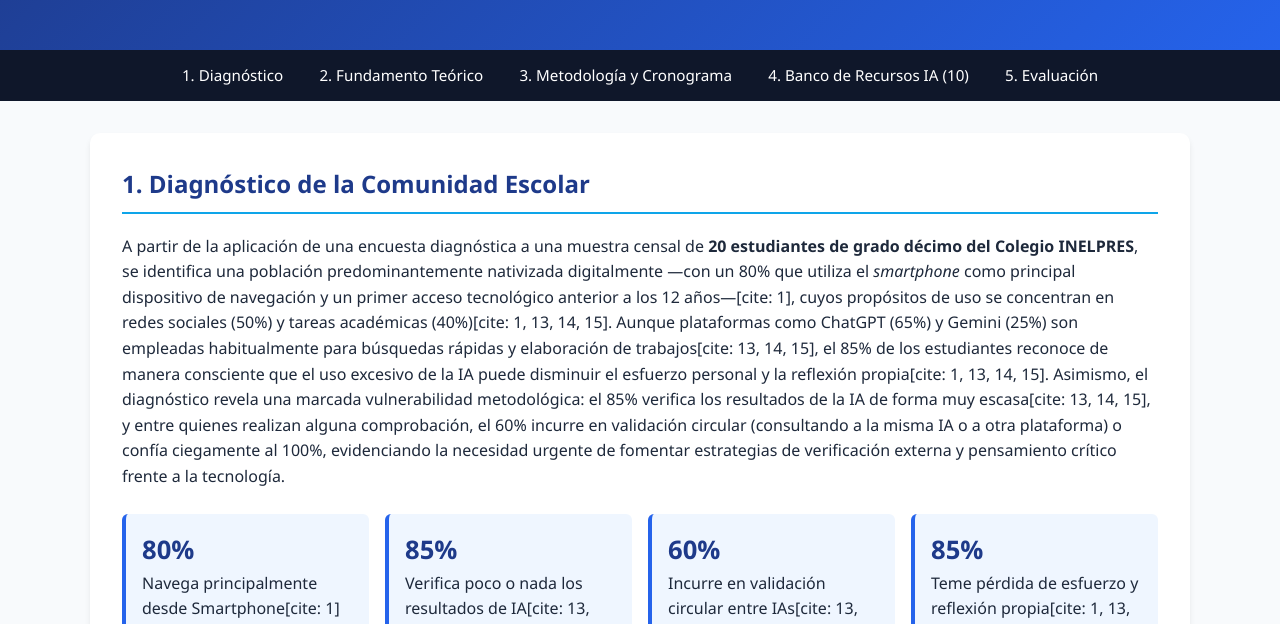
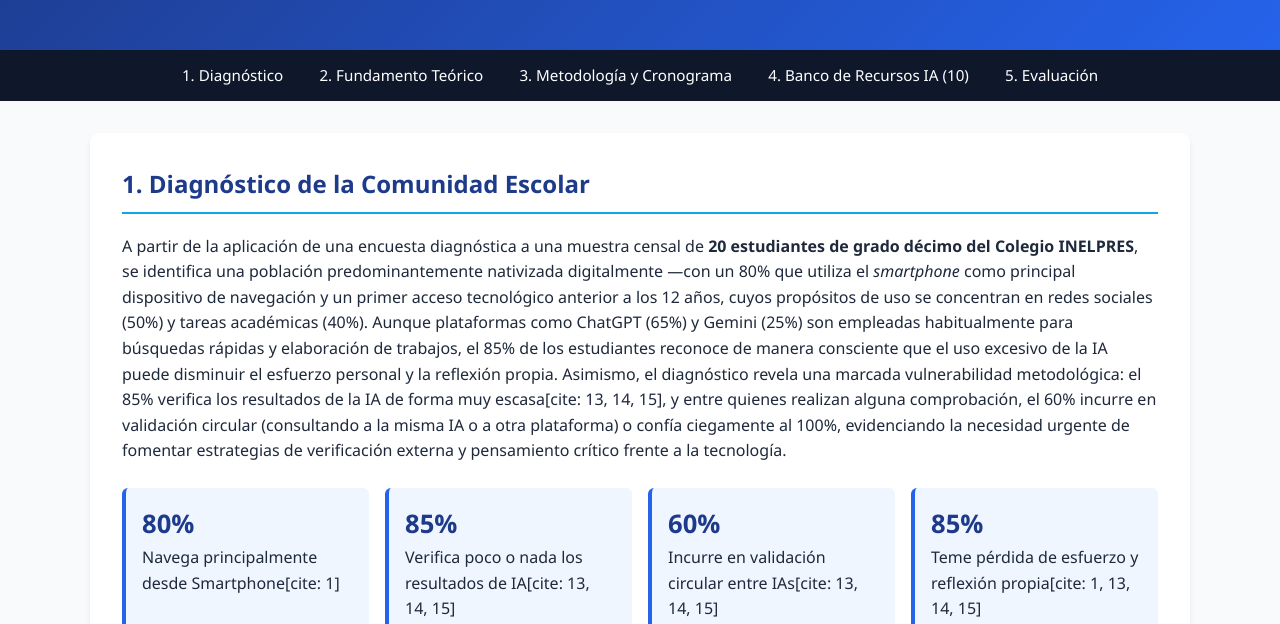
Before and after one commit to jacostamejia95-web/portafolio-ia-inelpres, a plain HTML site: page index.html in a window 1280 px wide. Shown: the part 176-800 px from the top of the page. Drawn offline with Linux system fonts and the light colour scheme.

Commit message:
Update index.html

```diff
--- a/index.html
+++ b/index.html
@@ -138,7 +138,7 @@
 
     <section id="diagnostico">
         <h2>1. Diagnóstico de la Comunidad Escolar</h2>
-        <p>A partir de la aplicación de una encuesta diagnóstica a una muestra censal de <strong>20 estudiantes de grado décimo del Colegio INELPRES</strong>, se identifica una población predominantemente nativizada digitalmente —con un 80% que utiliza el <em>smartphone</em> como principal dispositivo de navegación y un primer acceso tecnológico anterior a los 12 años—[cite: 1], cuyos propósitos de uso se concentran en redes sociales (50%) y tareas académicas (40%)[cite: 1, 13, 14, 15]. Aunque plataformas como ChatGPT (65%) y Gemini (25%) son empleadas habitualmente para búsquedas rápidas y elaboración de trabajos[cite: 13, 14, 15], el 85% de los estudiantes reconoce de manera consciente que el uso excesivo de la IA puede disminuir el esfuerzo personal y la reflexión propia[cite: 1, 13, 14, 15]. Asimismo, el diagnóstico revela una marcada vulnerabilidad metodológica: el 85% verifica los resultados de la IA de forma muy escasa[cite: 13, 14, 15], y entre quienes realizan alguna comprobación, el 60% incurre en validación circular (consultando a la misma IA o a otra plataforma) o confía ciegamente al 100%, evidenciando la necesidad urgente de fomentar estrategias de verificación externa y pensamiento crítico frente a la tecnología.</p>
+        <p>A partir de la aplicación de una encuesta diagnóstica a una muestra censal de <strong>20 estudiantes de grado décimo del Colegio INELPRES</strong>, se identifica una población predominantemente nativizada digitalmente —con un 80% que utiliza el <em>smartphone</em> como principal dispositivo de navegación y un primer acceso tecnológico anterior a los 12 años, cuyos propósitos de uso se concentran en redes sociales (50%) y tareas académicas (40%). Aunque plataformas como ChatGPT (65%) y Gemini (25%) son empleadas habitualmente para búsquedas rápidas y elaboración de trabajos, el 85% de los estudiantes reconoce de manera consciente que el uso excesivo de la IA puede disminuir el esfuerzo personal y la reflexión propia. Asimismo, el diagnóstico revela una marcada vulnerabilidad metodológica: el 85% verifica los resultados de la IA de forma muy escasa[cite: 13, 14, 15], y entre quienes realizan alguna comprobación, el 60% incurre en validación circular (consultando a la misma IA o a otra plataforma) o confía ciegamente al 100%, evidenciando la necesidad urgente de fomentar estrategias de verificación externa y pensamiento crítico frente a la tecnología.</p>
 
         <div class="grid-stats">
             <div class="stat-card"><strong>80%</strong> Navega principalmente desde Smartphone[cite: 1]</div>
```
